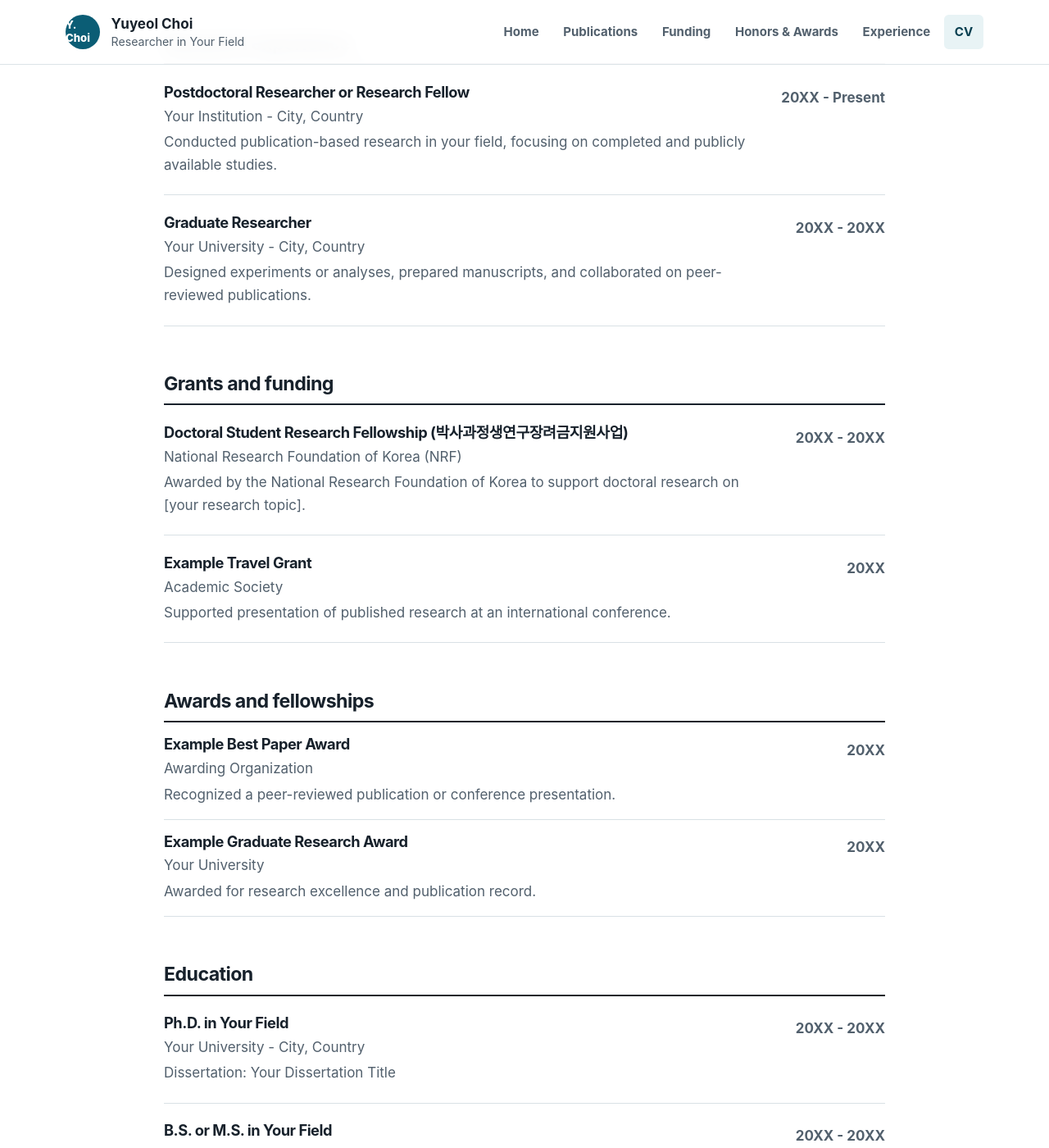
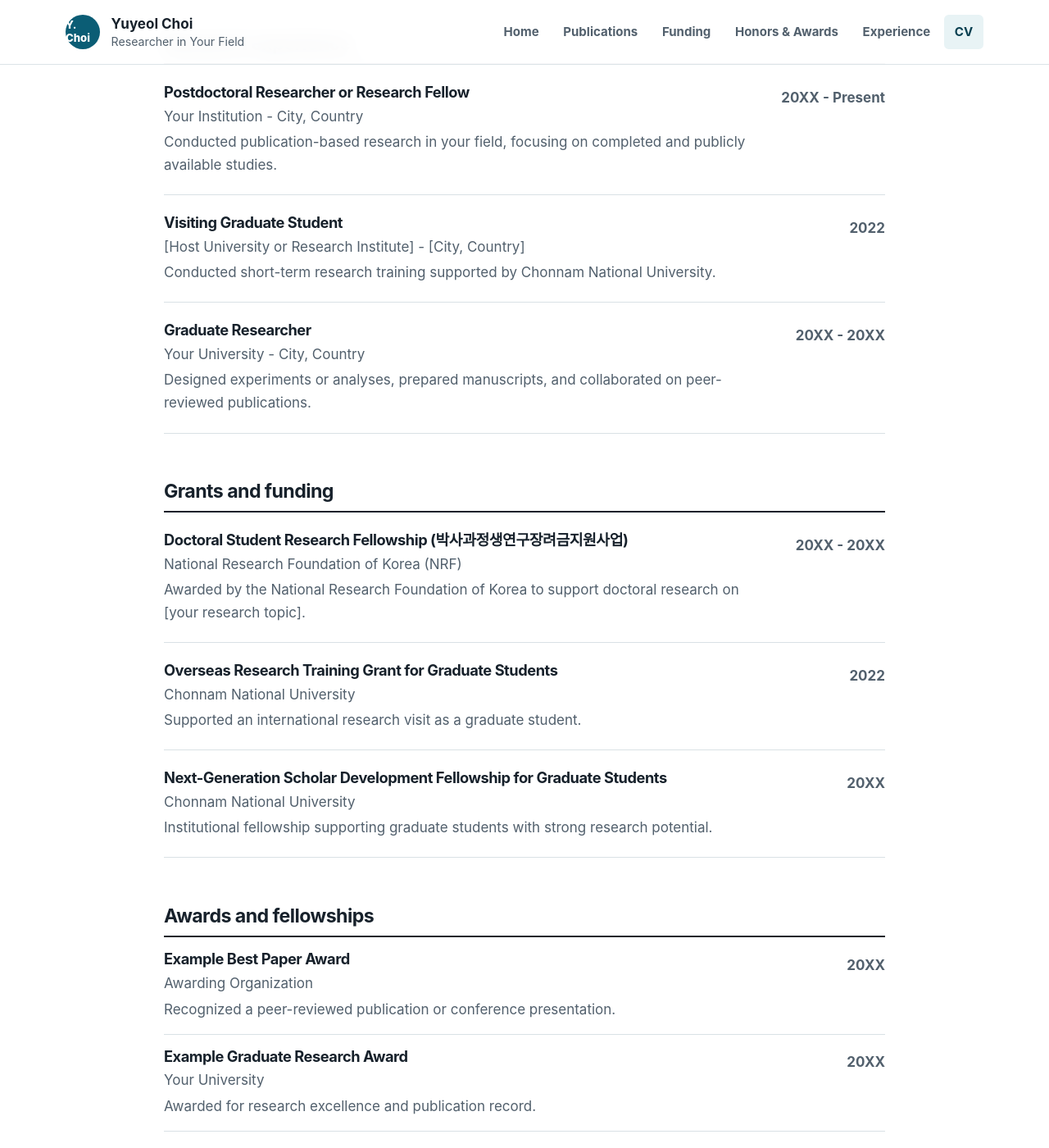
Before and after one commit to yuyeolchoi/yuyeolchoi.github.io, a Jekyll site: the page built from cv.html, in a window 1280 px wide and 1400 px high, scrolled down 2953 px. Shown: the whole window at 82% size. Built offline with Jekyll 4.4.1, drawn with Linux system fonts in a browser that asks for light colours.

Commit message:
Add graduate scholarship and visiting student entries

```diff
--- a/_data/cv.yml
+++ b/_data/cv.yml
@@ -17,6 +17,12 @@ experience:
     period: "20XX - Present"
     details: "Conducted publication-based research in your field, focusing on completed and publicly available studies."
     featured: true
+  - role: "Visiting Graduate Student"
+    institution: "[Host University or Research Institute]"
+    location: "[City, Country]"
+    period: "2022"
+    details: "Conducted short-term research training supported by Chonnam National University."
+    featured: true
   - role: "Graduate Researcher"
     institution: "Your University"
     location: "City, Country"
@@ -31,11 +37,17 @@ funding:
     period: "20XX - 20XX"
     details: "Awarded by the National Research Foundation of Korea to support doctoral research on [your research topic]."
     featured: true
-  - title: "Example Travel Grant"
-    organization: "Academic Society"
+  - title: "Overseas Research Training Grant for Graduate Students"
+    organization: "Chonnam National University"
+    amount: ""
+    period: "2022"
+    details: "Supported an international research visit as a graduate student."
+    featured: true
+  - title: "Next-Generation Scholar Development Fellowship for Graduate Students"
+    organization: "Chonnam National University"
     amount: ""
     period: "20XX"
-    details: "Supported presentation of published research at an international conference."
+    details: "Institutional fellowship supporting graduate students with strong research potential."
     featured: true
 
 awards:
```
